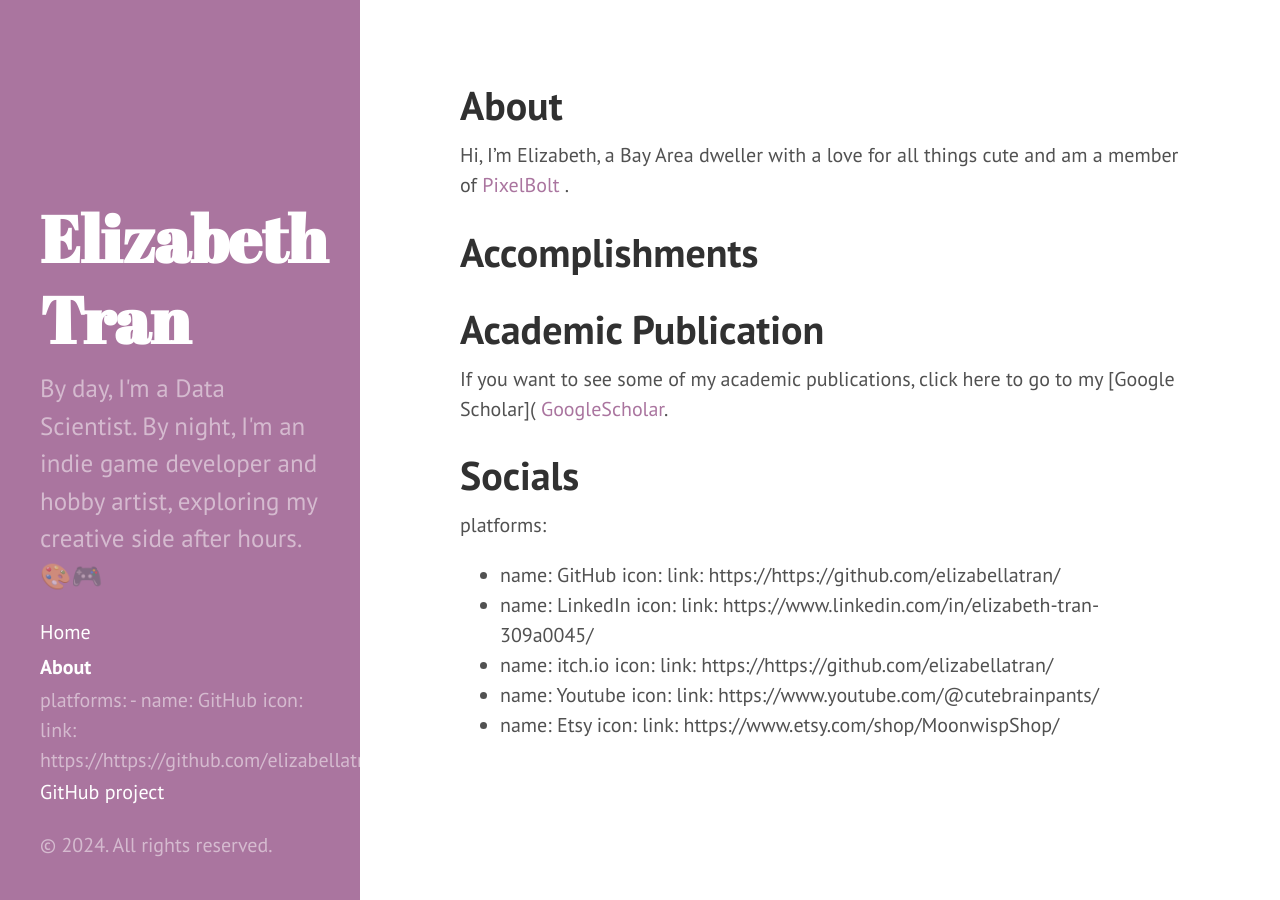
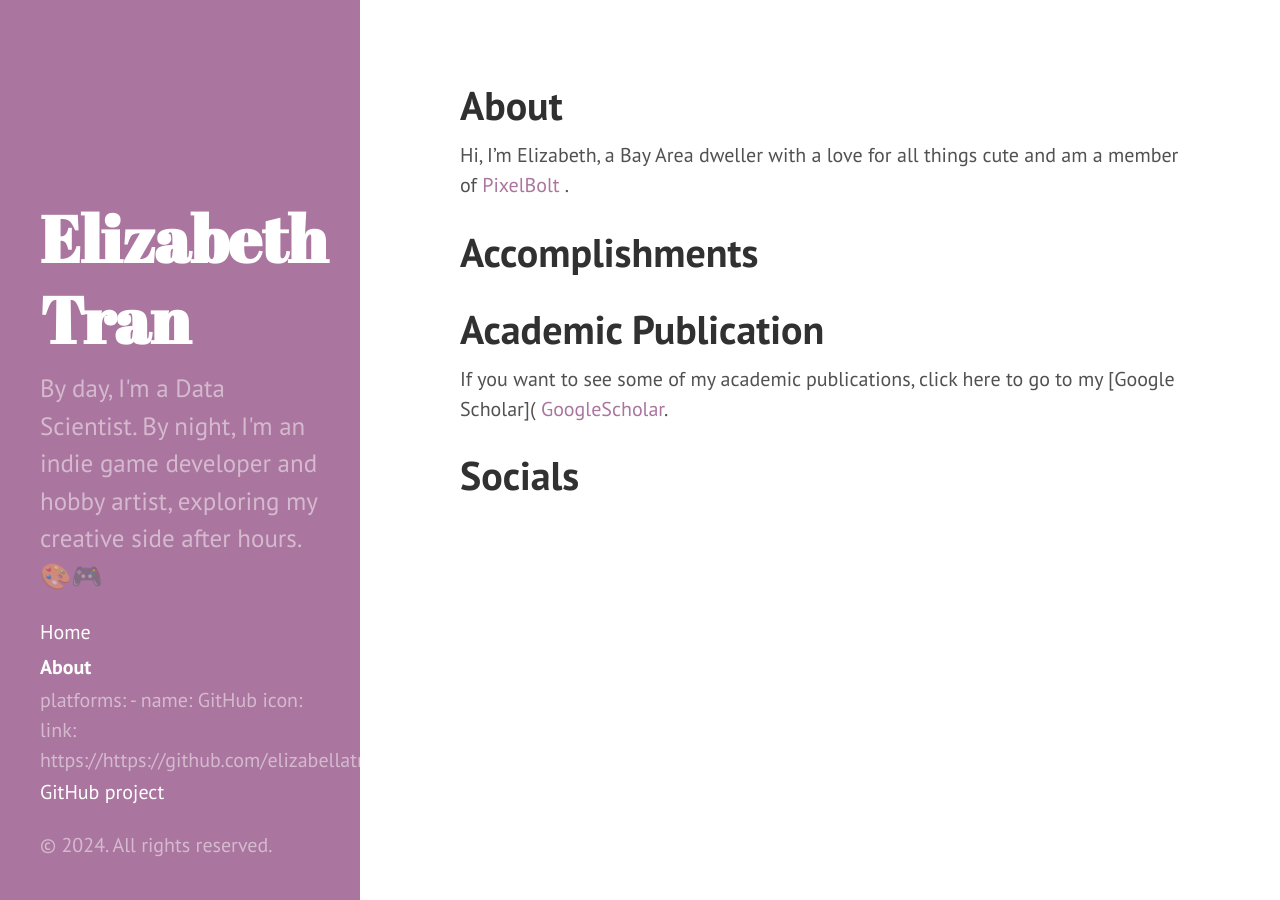
Before and after one commit to elizabellatran/elizabellatran.github.io, a Jekyll site: the page built from about.md, in a window 1280 px wide. Built offline with Jekyll 4.4.1, drawn with Linux system fonts in a browser that asks for light colours.

Commit message:
about social

```diff
--- a/about.md
+++ b/about.md
@@ -18,19 +18,8 @@
 
 # Socials
 
-platforms:
-  - name: GitHub
-    icon: <i class="fa-brands fa-github"></i>
-    link: https://https://github.com/elizabellatran/
-  - name: LinkedIn
-    icon: <i class="fa-brands fa-linkedin"></i>
-    link: https://www.linkedin.com/in/elizabeth-tran-309a0045/
-  - name: itch.io
-    icon: <i class="fa-brands fa-itch-io"></i>
-    link: https://https://github.com/elizabellatran/
-  - name: Youtube
-    icon: <i class="fa-brands fa-youtube"></i>
-    link: https://www.youtube.com/@cutebrainpants/
-  - name: Etsy
-    icon: <i class="fa-brands fa-etsy"></i>
-    link: https://www.etsy.com/shop/MoonwispShop/
+  <a href="https://www.linkedin.com/in/elizabeth-tran-309a0045/" title="Linkedin"><i class="fab fa-linkedin"></i></a>
+  <a href="https://https://github.com/elizabellatran/" title="GitHub"><i class="fab fa-github"></i></a>
+  <a href="https://cutebrainpants.itch.io/" title="itch.io"><i class="fa-brands fa-itch-io"></i></a>
+  <a href="https://www.youtube.com/@cutebrainpants/" title="YouTube"><i class="fab fa-youtube"></i></a>
+  <a href="https://www.etsy.com/shop/MoonwispShop/" title="Etsy"><i class="fa-brands fa-etsy"></i></a>
```
